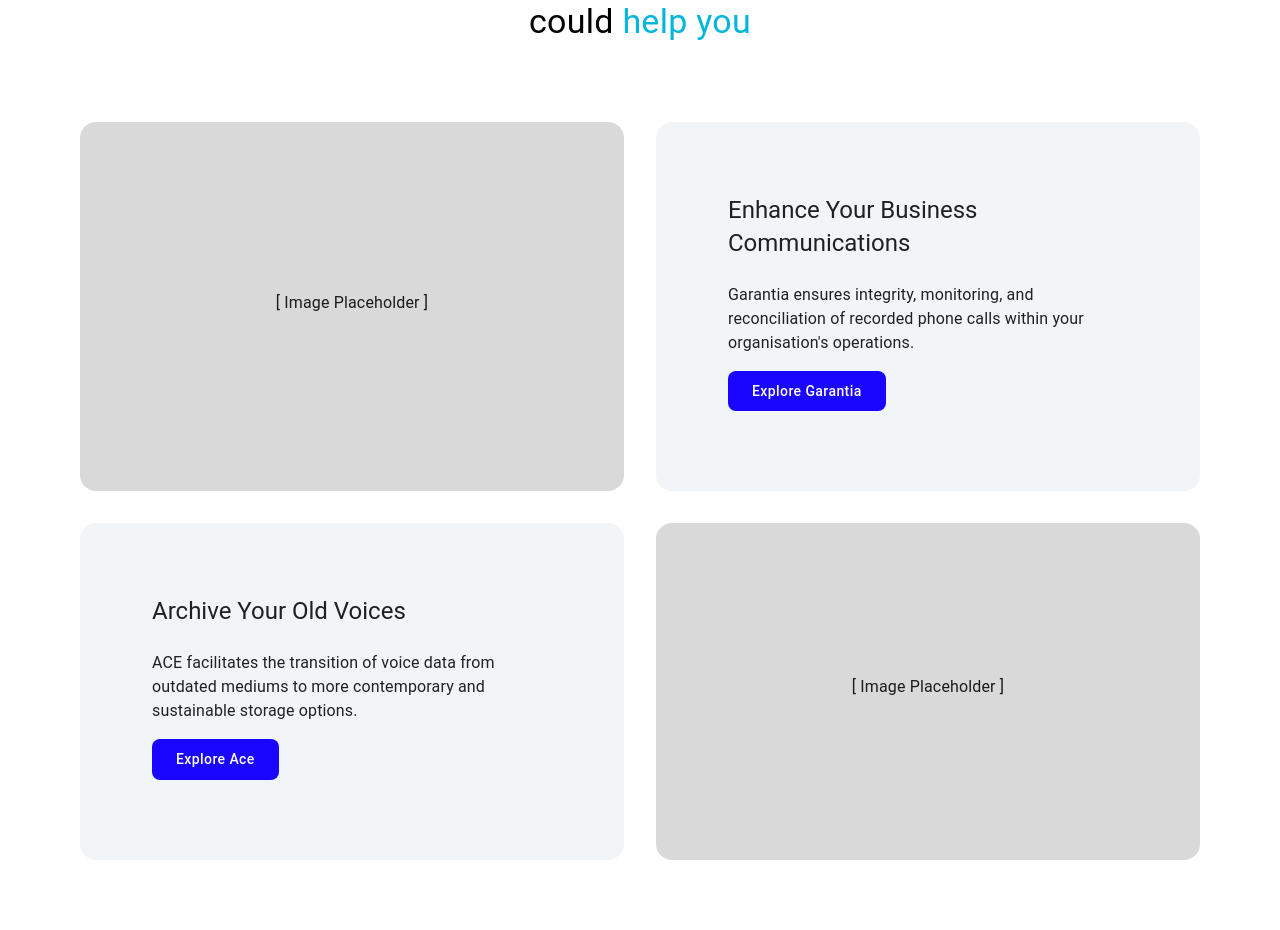
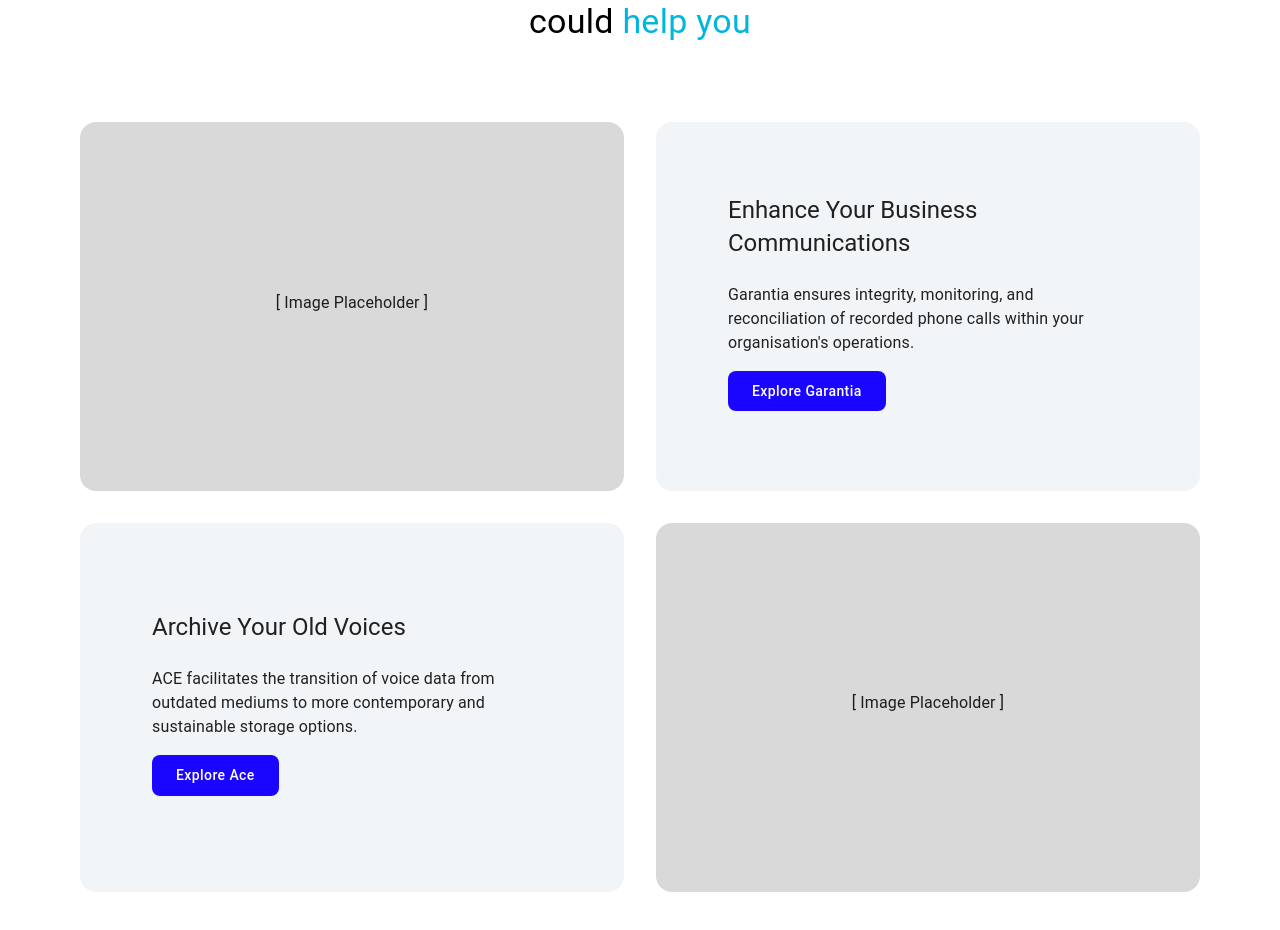
Before and after one commit to Xycone/Gemen_Website_Frontend, a React (Vite) app: page /homepage in a window 1280 px wide. Shown: the part 1746-2676 px from the top of the page. Built offline with nearby package versions, Linux system fonts and the light colour scheme.

Commit message:
Switched from MUI grid to using css grid

```diff
--- a/src/components/SolutionsSection.jsx
+++ b/src/components/SolutionsSection.jsx
@@ -25,16 +25,36 @@
                     </Typography>
                 </Box>
 
-                <Grid container spacing={{ xs: 0, md: 4 }}>
-                    <Grid item xs={12} md={6} sx={{ display: 'flex' }}>
+                <Box sx={{
+                    display: 'grid',
+                    gridTemplateColumns: { xs: '1fr', md: 'repeat(2, 1fr)' },
+                    gridAutoRows: "1fr",
+                    gridAutoFlow: "row",
+                    gap: { xs: 0, md: 4 }
+                }}>
+                    <Box
+                        sx={{
+                            borderRadius: { xs: 0, md: 4 },
+                            display: 'flex',
+                            flexDirection: 'column',
+                            justifyContent: 'center',
+                        }}
+                    >
                         <Card sx={{ borderRadius: { xs: 0, md: 4 }, backgroundColor: '#D9D9D9', boxShadow: 'none', display: 'flex', flexDirection: 'column', flexGrow: 1, justifyContent: 'center' }}>
                             <CardContent sx={{ margin: 2 }}>
                                 <Typography sx={{ textAlign: 'center' }}>[ Image Placeholder ]</Typography>
                             </CardContent>
                         </Card>
-                    </Grid>
+                    </Box>
 
-                    <Grid item xs={12} md={6} sx={{ display: 'flex' }}>
+                    <Box
+                        sx={{
+                            borderRadius: { xs: 0, md: 4 },
+                            display: 'flex',
+                            flexDirection: 'column',
+                            justifyContent: 'center',
+                        }}
+                    >
                         <Card sx={{ borderRadius: { xs: 0, md: 4 }, padding: 5, backgroundColor: '#F2F5F8', boxShadow: 'none', display: 'flex', flexDirection: 'column', flexGrow: 1, justifyContent: 'center' }}>
                             <CardContent sx={{ margin: 2 }}>
                                 <Typography variant="h5" sx={{ mb: 3 }}>Enhance Your Business Communications</Typography>
@@ -58,9 +78,17 @@
                                 </Button>
                             </CardContent>
                         </Card>
-                    </Grid>
+                    </Box>
 
-                    <Grid item xs={12} md={6} sx={{ display: 'flex' }}>
+                    <Box
+                        sx={{
+                            borderRadius: { xs: 0, md: 4 },
+                            display: 'flex',
+                            flexDirection: 'column',
+                            justifyContent: 'center',
+                            order: { xs: 4, md: 3 },
+                        }}
+                    >
                         <Card sx={{ borderRadius: { xs: 0, md: 4 }, padding: 5, backgroundColor: '#F2F5F8', boxShadow: 'none', display: 'flex', flexDirection: 'column', flexGrow: 1, justifyContent: 'center' }}>
                             <CardContent sx={{ margin: 2 }}>
                                 <Typography variant="h5" sx={{ mb: 3 }}>Archive Your Old Voices</Typography>
@@ -84,16 +112,24 @@
                                 </Button>
                             </CardContent>
                         </Card>
-                    </Grid>
+                    </Box>
 
-                    <Grid item xs={12} md={6} sx={{ display: 'flex' }}>
+                    <Box
+                        sx={{
+                            borderRadius: { xs: 0, md: 4 },
+                            display: 'flex',
+                            flexDirection: 'column',
+                            justifyContent: 'center',
+                            order: { xs: 3, md: 4 },
+                        }}
+                    >
                         <Card sx={{ borderRadius: { xs: 0, md: 4 }, backgroundColor: '#D9D9D9', boxShadow: 'none', display: 'flex', flexDirection: 'column', flexGrow: 1, justifyContent: 'center' }}>
                             <CardContent sx={{ margin: 2 }}>
                                 <Typography sx={{ textAlign: 'center' }}>[ Image Placeholder ]</Typography>
                             </CardContent>
                         </Card>
-                    </Grid>
-                </Grid>
+                    </Box>
+                </Box>
             </Container>
         </Box>
     )
```
